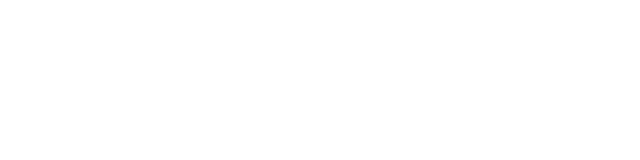
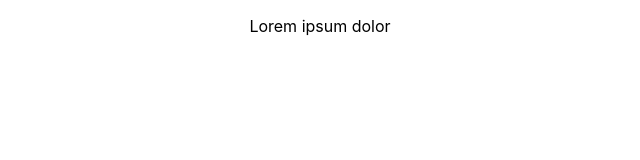
Before and after one commit to fernanda-freitas/react-music-player, a React (Create React App) app: page / in a window 1280 px wide. Shown: the top 160 px of the page, without its empty margins (320-960 px from the left). Built offline with nearby package versions, Linux system fonts and the light colour scheme.

Commit message:
set player into app import

```diff
--- a/src/components/App/App.jsx
+++ b/src/components/App/App.jsx
@@ -1,10 +1,10 @@
-import logo from '../../images/logo.svg';
 import './App.css';
+import Player from '../Player/Index'
 
 function App() {
   return (
     <div className="App">
-
+      <Player />
     </div>
   );
 }
--- /dev/null
+++ b/src/components/Player/Index.jsx
@@ -0,0 +1,15 @@
+import './Player.css';
+// import { useEffect, useState } from "react";
+// import useSound from "use-sound"; // for handling the sound
+// import qala from "../assets/qala.mp3"; // importing the music
+// import { AiFillPlayCircle, AiFillPauseCircle } from "react-icons/ai"; // icons for play and pause
+// import { BiSkipNext, BiSkipPrevious } from "react-icons/bi"; // icons for next and previous track
+// import { IconContext } from "react-icons"; // for customazing the icons
+
+const Player = () => {
+  return (
+    <p>Lorem ipsum dolor</p>
+  )
+}
+
+export default Player;
```
Also changed, not shown: src/components/Player/Player.css (added).
